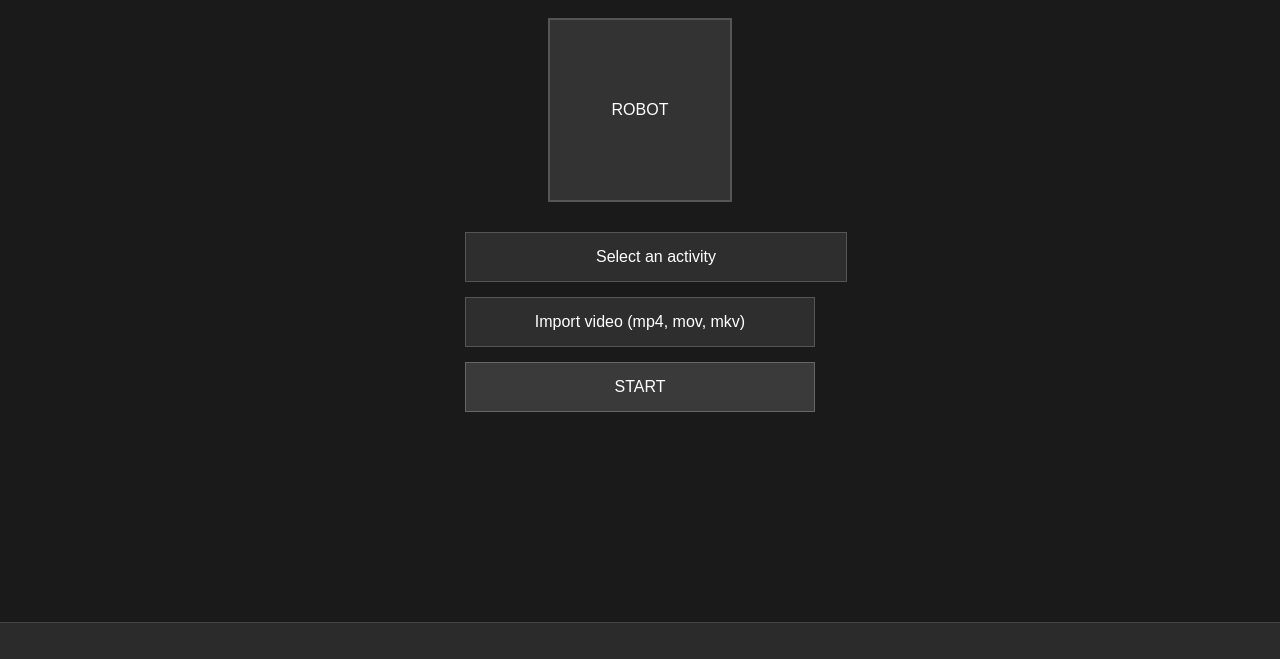
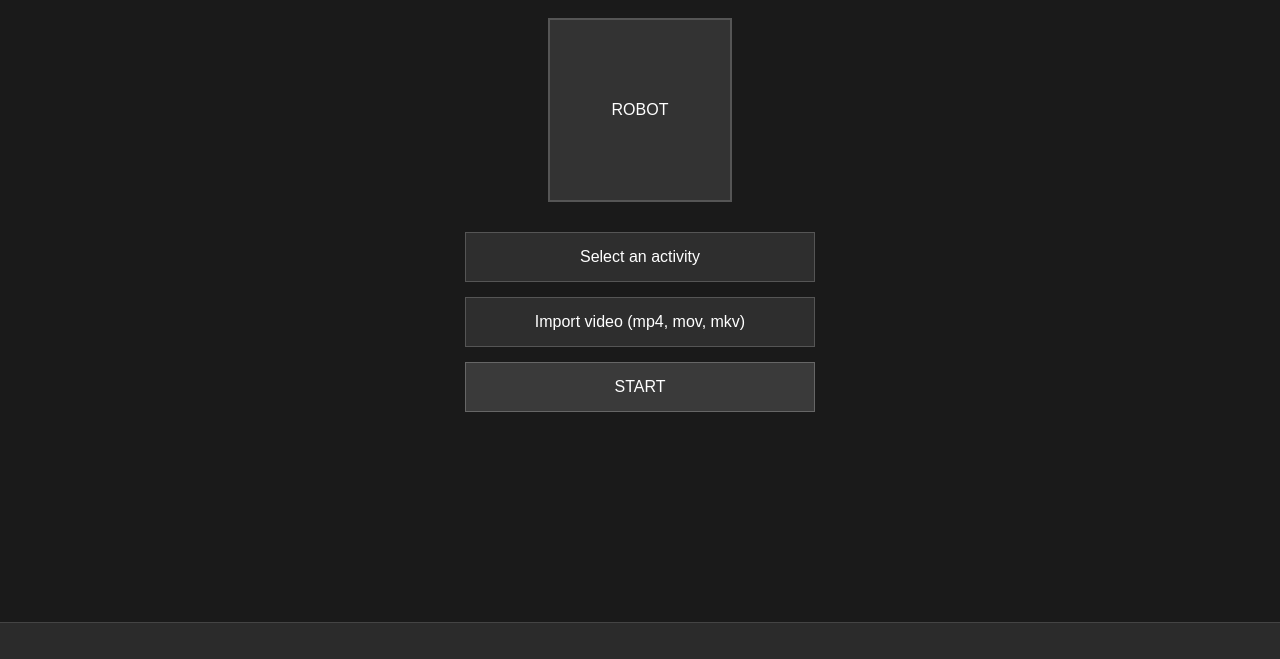
Before and after one commit to GreatArrow/MirrorPerfection, a plain HTML site: page index.html in a window 1280 px wide. Shown: the part 141-800 px from the top of the page. Drawn offline with Linux system fonts and the light colour scheme.

Commit message:
Update main.css

```diff
--- a/style/main.css
+++ b/style/main.css
@@ -138,3 +138,12 @@ body {
 .dropdown-item:hover {
     background: #3a3a3a;
 }
+
+.custom-dropdown,
+.dropdown-selected,
+.dropdown-menu,
+.dropdown-item,
+.start-btn,
+.menu-btn {
+    box-sizing: border-box;
+}
```
